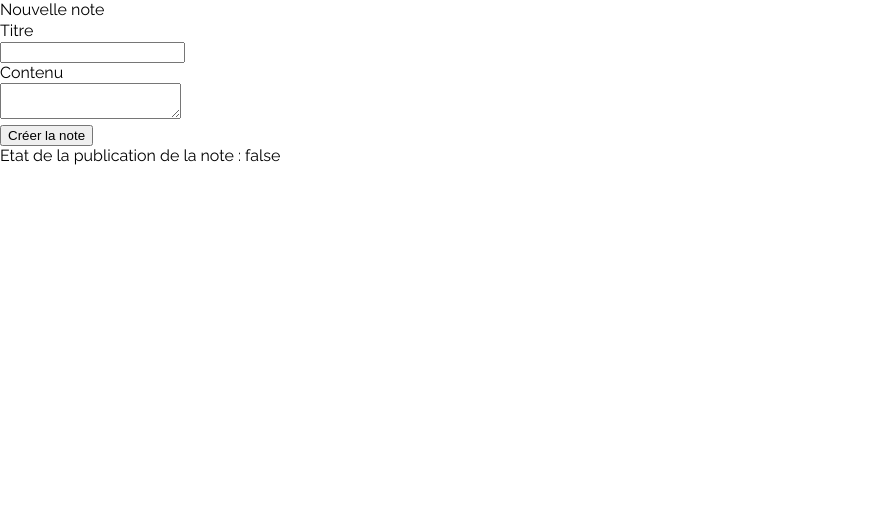
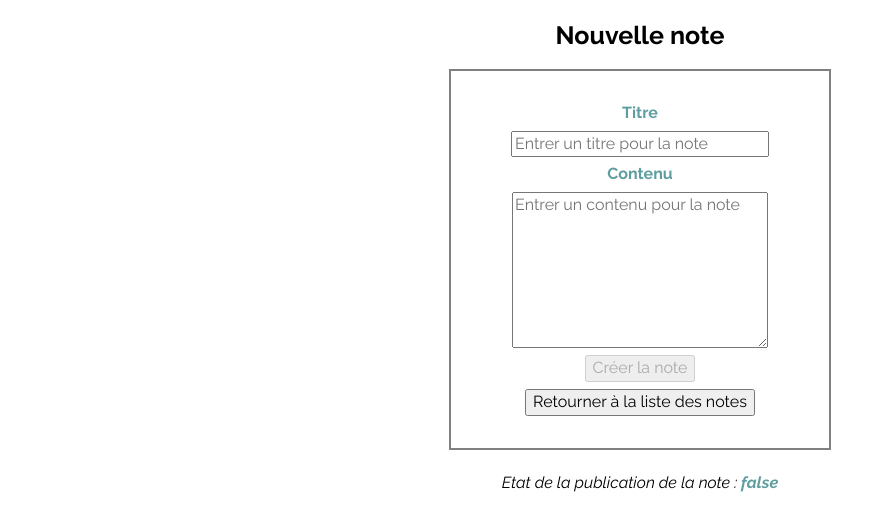
Before and after one commit to YannBirba/NotesApp, an Angular app: page /add-note in a window 1280 px wide. Shown: the top 530 px of the page, without its empty margins (0-894 px from the left). Built offline with nearby package versions, Linux system fonts and the light colour scheme.

Commit message:
form validation in new-note component and css

```diff
--- a/src/app/Services/notes.service.ts
+++ b/src/app/Services/notes.service.ts
@@ -31,8 +31,6 @@ export class NotesService {
   }
 
   search(title: string): Observable<Note[]> {
-    console.log(title);
-
     return this.http.get<Note[]>(`${baseUrl}-search?title=${title}`);
   }
 }
--- a/src/app/add-note/add-note.component.html
+++ b/src/app/add-note/add-note.component.html
@@ -1,28 +1,29 @@
 <div>
     <div *ngIf="!submitted">
       <h4>Nouvelle note</h4>
-      <form>
+      <form (ngSubmit)="onSubmit(f)" #newNoteForm="ngForm">
         <label for="title">Titre</label>
-        <div>
           <input
             type="text"
             id="title"
             [(ngModel)]="currentNote.title"
             name="title"
             required
+            placeholder="Entrer un titre pour la note"
+            (ngModelChange)="formValidation($event)"
           />
-        </div>
         <label for="content">Contenu</label>
-        <div>
           <textarea
             type="text"
             id="content"
             [(ngModel)]="currentNote.content"
             name="content"
             required
+            placeholder="Entrer un contenu pour la note"
+            (ngModelChange)="retrieveResults($event)"
           ></textarea>
-        </div>
-        <button type="submit" (click)="saveNote()">Créer la note</button>
+        <button [disabled] = "newNoteForm.invalid" type="submit">Créer la note</button>
+        <button routerLink="/notes">Retourner à la liste des notes</button>
       </form>
 
     </div>
--- a/src/app/add-note/add-note.component.scss
+++ b/src/app/add-note/add-note.component.scss
@@ -0,0 +1,42 @@
+h4 {
+    text-align: center;
+    font-weight: 700;
+    margin: 25px 0;
+    font-size: 25px;
+  }
+
+  form {
+    outline: 2px solid grey;
+    max-width: 250px;
+    margin: auto;
+    padding: 2.5% 5%;
+    display: flex;
+    justify-content: center;
+    align-items: center;
+    flex-direction: column;
+    gap: 7px;
+
+    textarea {
+      min-height: 150px;
+      font-family: 'Raleway',sans-serif;
+    }
+
+    textarea,
+    input {
+      width: 100%;
+    }
+
+    label {
+      color: cadetblue;
+      font-weight: 700;
+    }
+  }
+p{
+    text-align: center;
+    margin-top: 25px;
+    font-style: italic;
+    strong{
+        font-weight: 700;
+        color: cadetblue;
+    }
+}
--- a/src/app/add-note/add-note.component.ts
+++ b/src/app/add-note/add-note.component.ts
@@ -1,7 +1,7 @@
 import { Component, OnInit } from '@angular/core';
 import { Note } from '../models/note';
 import { NotesService } from '../Services/notes.service';
-import { FormControl } from '@angular/forms';
+import { FormControl, NgForm } from '@angular/forms';
 
 @Component({
   selector: 'app-add-note',
@@ -15,11 +15,12 @@ export class AddNoteComponent {
     content: '',
   };
   submitted : boolean = false;
-  message : string = '';
+  message: string = '';
+  public isFormValid: boolean = false;
 
    constructor(private notesService: NotesService) { }
 
-saveNote(): void {
+   onSubmit(form: NgForm) {
     const data = {
       title: this.currentNote.title,
       content: this.currentNote.content
--- a/src/app/note/note.component.html
+++ b/src/app/note/note.component.html
@@ -3,28 +3,13 @@
     <h4>Note {{currentNote.id}}</h4>
     <form>
       <label for="title">Titre</label>
+      <input type="text" id="title" [(ngModel)]="currentNote.title" name="title" />
+      <label for="content">Contenu</label>
+      <textarea type="text" id="content" [(ngModel)]="currentNote.content" name="content"></textarea>
       <div>
-
-          <input
-            type="text"
-            id="title"
-            [(ngModel)]="currentNote.title"
-            name="title"
-          />
-        </div>
-        <label for="content">Contenu</label>
-        <div>
-
-          <textarea
-            type="text"
-            id="content"
-            [(ngModel)]="currentNote.content"
-            name="content"
-          ></textarea>
-        </div>
         <button (click)="deleteNote()">Delete</button>
-
-        <button type="submit" (click)="updateNote()">Update</button>
+        <button type="submit" (click)="updateNote()">Update</button></div>
+      <button routerLink="/notes">Retourner à la liste des notes</button>
     </form>
 
   </div>
--- a/src/app/note/note.component.scss
+++ b/src/app/note/note.component.scss
@@ -0,0 +1,33 @@
+h4 {
+  text-align: center;
+  font-weight: 700;
+  margin: 25px 0;
+  font-size: 25px;
+}
+
+form {
+  outline: 2px solid grey;
+  max-width: 250px;
+  margin: auto;
+  padding: 2.5% 5%;
+  display: flex;
+  justify-content: center;
+  align-items: center;
+  flex-direction: column;
+  gap: 7px;
+
+  textarea {
+    min-height: 150px;
+    font-family: 'Raleway',sans-serif;
+  }
+
+  textarea,
+  input {
+    width: 100%;
+  }
+
+  label {
+    color: cadetblue;
+    font-weight: 700;
+  }
+}
--- a/src/app/notes-list/notes-list.component.html
+++ b/src/app/notes-list/notes-list.component.html
@@ -5,10 +5,10 @@
 <div class="search-container">
   <section class="search">
     <button routerLink="/add-note">Ajouter une note</button>
-    <input type="submit" (ngModelChange)="retrieveResults()" name="searchInput" [(ngModel)]="searchInput" type="search"
+    <input type="submit" (ngModelChange)="retrieveResults($event)" name="searchInput" [(ngModel)]="searchInput" type="search"
       placeholder="Chercher une note ...">
   </section>
-  <div class="results" *ngIf="searchInput">
+  <div class="results" *ngIf="searchInput && results.length > 0 ">
     <ul>
       <li *ngFor="let result of results" style="cursor: pointer;" routerLink="/note/{{result.id}}">
         {{result.title}}
--- a/src/app/notes-list/notes-list.component.scss
+++ b/src/app/notes-list/notes-list.component.scss
@@ -48,7 +48,7 @@ h1 {
 
   .results {
     position: absolute;
-    top: 25px;
+    top: 29px;
     left: 50%;
     transform: translateX(-50%);
     max-height: 500px;
@@ -57,7 +57,7 @@ h1 {
     background: #fff;
     outline: 2px solid grey;
     scrollbar-width: thin;
-
+    min-width: 341px;
     ul {
       li {
         display: flex;
--- a/src/app/notes-list/notes-list.component.ts
+++ b/src/app/notes-list/notes-list.component.ts
@@ -2,6 +2,7 @@ import { Component, OnInit } from '@angular/core';
 import { Note } from '../models/note';
 import { NotesService } from '../Services/notes.service';
 import { FormControl } from '@angular/forms';
+import { Router } from '@angular/router';
 
 @Component({
   selector: 'app-notes-list',
@@ -13,7 +14,7 @@ export class NotesListComponent implements OnInit {
   results: Note[] = [];
   public searchInput: string = '';
   changeCount: number = 0;
-  constructor(private notesService: NotesService) {}
+  constructor(private notesService: NotesService, private router: Router) {}
 
   ngOnInit(): void {
     this.retrieveNotes();
@@ -28,16 +29,17 @@ export class NotesListComponent implements OnInit {
       }
     );
   }
-  retrieveResults(): void{
-    console.log(this.searchInput);
+  retrieveResults(input : any): void{
+    this.results = [];
+    this.searchInput = input;
     if (this.searchInput != null || this.searchInput != '') {
       this.notesService.search(this.searchInput).subscribe(
-        data => {
+        (data) => {
           let dataTab: any = data;
           this.results = dataTab["data"];
-          console.log(dataTab);
+
         },
-        error => {
+        (error) => {
           console.log(error);
         }
       );
--- a/src/styles.scss
+++ b/src/styles.scss
@@ -52,3 +52,8 @@ table {
 	border-collapse: collapse;
 	border-spacing: 0;
 }
+textarea,input,button{
+	font-size: 16px;
+	line-height: 1.3em;
+	font-family: 'Raleway',sans-serif;
+}
```
Lines whose indentation alone changed are shown as unchanged.
